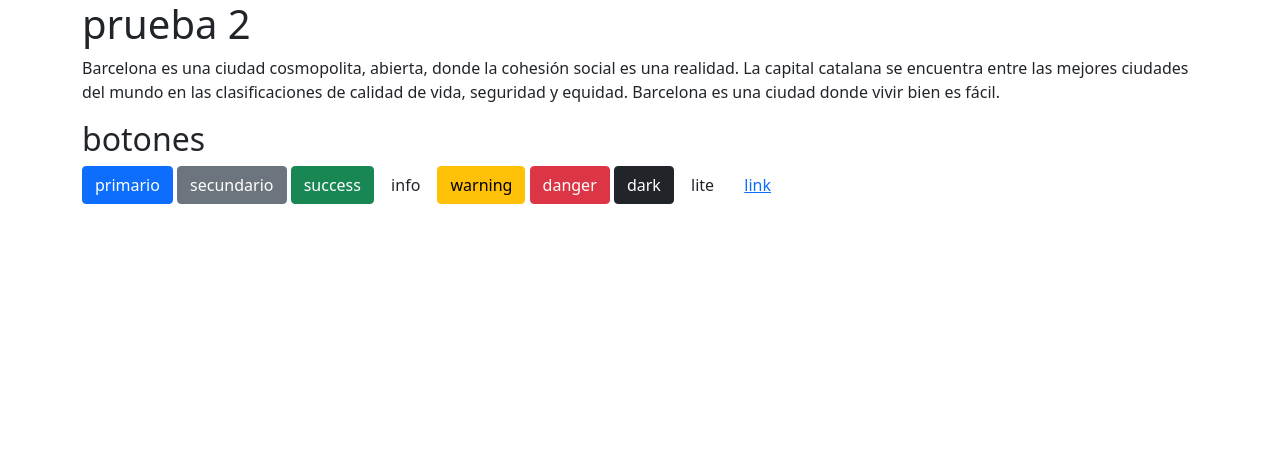
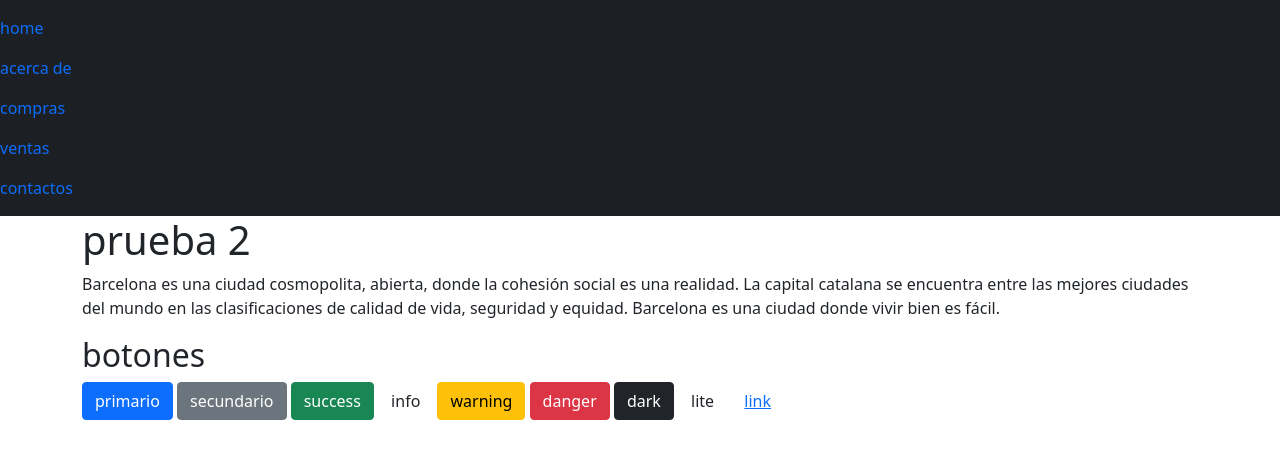
Before and after one commit to Punisher1979/proyecto, a plain HTML site: page index.html in a window 1280 px wide. Drawn offline with Linux system fonts and the light colour scheme.

Commit message:
actualizacion

```diff
--- a/index.html
+++ b/index.html
@@ -8,9 +8,30 @@
 </head>
 <link rel="stylesheet" href="css/bootstrap.min.css">
 <body>
+        <nav class="navbar - navbar expand-small btn-dark">
+            <div class="container-fluid"></div>
+            <ul class="navbar-nav">
+                <li class="nav-item">
+                    <a class="nav-link" href="#">home</a>
+                </li>
+                <li class="nav-item">
+                    <a class="nav-link" href="#">acerca de</a>
+                </li>
+                <li class="nav-item">
+                    <a class="nav-link" href="#">compras</a>
+                </li>
+                <li class="nav-item">
+                    <a class="nav-link" href="#">ventas</a>
+                </li>
+                <li class="nav-item">
+                    <a class="nav-link" href="#">contactos</a>
+                </li>
+            </ul>
+
+        </nav>
     <div class="container">
-        <h1>prueba 2</h1>
-        <p> Barcelona es una ciudad cosmopolita, abierta, donde la cohesión social es una realidad. La capital catalana se encuentra entre las mejores ciudades del mundo en las clasificaciones de calidad de vida, seguridad y equidad. Barcelona es una ciudad donde vivir bien es fácil. </p>
+    <h1>prueba 2</h1>
+    <p> Barcelona es una ciudad cosmopolita, abierta, donde la cohesión social es una realidad. La capital catalana se encuentra entre las mejores ciudades del mundo en las clasificaciones de calidad de vida, seguridad y equidad. Barcelona es una ciudad donde vivir bien es fácil. </p>
     </div>
     <div class="container">
     <h2>botones</h2>
```
